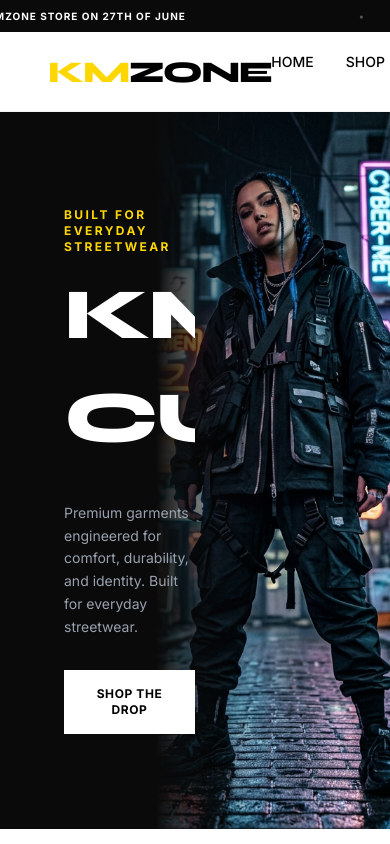
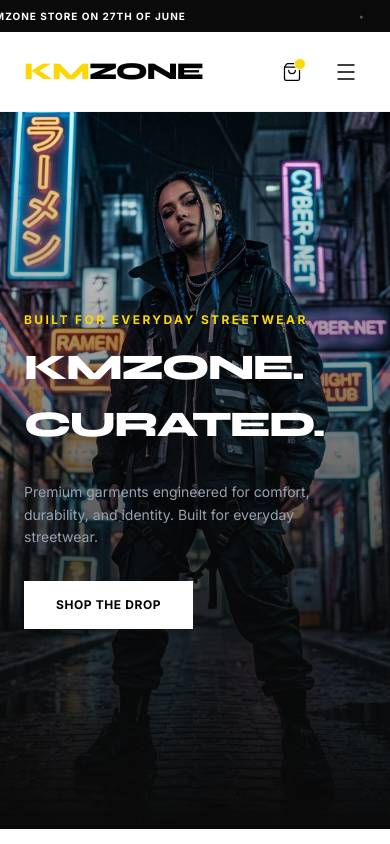
Before and after one commit to jagdishwalke13-cpu/kmzone, a Next.js app: page / in a window 390 px wide. Shown: the top 844 px of the page. Built offline with nearby package versions, Linux system fonts and the light colour scheme.

Commit message:
fix: make navbar and hero components fully mobile responsive

```diff
--- a/src/components/Hero.tsx
+++ b/src/components/Hero.tsx
@@ -94,7 +94,7 @@ export default function Hero() {
       className="w-full h-[85vh] bg-[#0A0A0A] flex relative overflow-hidden select-none"
     >
       {/* Left Side Content Box */}
-      <div className="w-1/2 h-full flex flex-col justify-center pl-16 z-20 relative text-white">
+      <div className="w-full md:w-1/2 h-full flex flex-col justify-center px-6 md:pl-16 z-20 relative text-white">
         <span
           ref={tagRef}
           className="text-[#FFD700] text-xs font-bold tracking-[0.2em] mb-4 block"
@@ -104,7 +104,7 @@ export default function Hero() {
 
         <h2
           ref={headlineRef}
-          className="text-7xl font-syne font-black leading-[1.1] mb-6 overflow-hidden text-white"
+          className="text-4xl sm:text-6xl md:text-7xl lg:text-9xl font-syne font-black leading-[1.1] mb-6 overflow-hidden text-white"
         >
           {titleWords.map((word, idx) => (
             <span key={idx} className="inline-block overflow-hidden mr-4 py-1">
@@ -134,15 +134,15 @@ export default function Hero() {
         </div>
       </div>
 
-      {/* Right Side Image (60% width) with Left Fade Overlay */}
-      <div className="absolute right-0 top-0 w-[60%] h-full z-10 pointer-events-none select-none">
+      {/* Right Side Image (Full width on mobile, 60% on desktop) with Dynamic Fade Overlay */}
+      <div className="absolute right-0 top-0 w-full md:w-[60%] h-full z-10 pointer-events-none select-none">
         <img
           src="/images/hero_model.png"
           alt="Streetwear model"
           className="w-full h-full object-cover object-top"
         />
-        {/* Linear Gradient Fade to Left to blend into black bg */}
-        <div className="absolute inset-0 bg-gradient-to-r from-[#0A0A0A] via-[#0A0A0A]/40 to-transparent w-[50%] h-full left-0 top-0" />
+        {/* Dynamic Gradient: Vertical fade on mobile, Horizontal fade on desktop */}
+        <div className="absolute inset-0 bg-gradient-to-t md:bg-gradient-to-r from-[#0A0A0A] via-[#0A0A0A]/60 md:via-[#0A0A0A]/40 to-transparent w-full md:w-[50%] h-full left-0 top-0" />
       </div>
     </section>
   );
--- a/src/components/Navbar.tsx
+++ b/src/components/Navbar.tsx
@@ -1,23 +1,26 @@
 'use client';
 
-import { Search, User, ShoppingBag } from 'lucide-react';
+import { useState } from 'react';
+import { Search, User, ShoppingBag, Menu, X } from 'lucide-react';
 
 export default function Navbar() {
+  const [isOpen, setIsOpen] = useState(false);
   const navLinks = ['HOME', 'SHOP', 'COLLECTIONS', 'ABOUT US', 'CONTACT'];
 
   return (
-    <header className="w-full h-20 bg-white text-black flex justify-between items-center px-12 sticky top-0 z-50 border-b border-gray-100">
+    <>
+      <header className="w-full h-20 bg-white text-black flex justify-between items-center px-6 md:px-12 sticky top-0 z-50 border-b border-gray-100">
 
         {/* Left: Brand Logo */}
-      <h1 className="text-3xl font-syne font-black tracking-tighter uppercase select-none">
+        <h1 className="text-2xl md:text-3xl font-syne font-black tracking-tighter uppercase select-none">
           <a href="#" className="magnetic-target flex items-center">
             <span className="text-[#FFD700]">KM</span>
             <span>ZONE</span>
           </a>
         </h1>
 
-      {/* Center: Navigation Links */}
-      <ul className="flex gap-8 text-sm font-inter font-medium">
+        {/* Center: Navigation Links (Hidden on Mobile) */}
+        <ul className="hidden md:flex gap-8 text-sm font-inter font-medium">
           {navLinks.map((link) => (
             <li key={link}>
               <a
@@ -30,23 +33,60 @@ export default function Navbar() {
           ))}
         </ul>
 
-      {/* Right: Search, User, Cart Icons */}
-      <div className="flex items-center gap-6">
-        <button className="text-black hover:text-[#FFD700] transition-colors duration-300 p-2 magnetic-target relative" aria-label="Search">
+        {/* Right: Search, User, Cart Icons & Hamburger Menu */}
+        <div className="flex items-center gap-4 md:gap-6">
+          <button className="hidden md:block text-black hover:text-[#FFD700] transition-colors duration-300 p-2 magnetic-target relative" aria-label="Search">
             <Search className="w-5 h-5" strokeWidth={1.5} />
           </button>
 
-        <button className="text-black hover:text-[#FFD700] transition-colors duration-300 p-2 magnetic-target relative" aria-label="Profile">
+          <button className="hidden md:block text-black hover:text-[#FFD700] transition-colors duration-300 p-2 magnetic-target relative" aria-label="Profile">
             <User className="w-5 h-5" strokeWidth={1.5} />
           </button>
 
           <button className="text-black hover:text-[#FFD700] transition-colors duration-300 p-2 magnetic-target relative" aria-label="Cart">
             <ShoppingBag className="w-5 h-5" strokeWidth={1.5} />
-          {/* Cart yellow dot badge */}
             <span className="absolute top-1 right-1 w-3 h-3 bg-[#FFD700] rounded-full border border-white" />
+          </button>
+
+          {/* Hamburger Menu Icon (Mobile Only) */}
+          <button
+            onClick={() => setIsOpen(!isOpen)}
+            className="md:hidden text-black hover:text-[#FFD700] transition-colors duration-300 p-2 magnetic-target relative z-50 cursor-pointer"
+            aria-label="Toggle mobile menu"
+          >
+            {isOpen ? <X className="w-6 h-6" strokeWidth={1.5} /> : <Menu className="w-6 h-6" strokeWidth={1.5} />}
           </button>
         </div>
 
       </header>
+
+      {/* Mobile Navigation Drawer */}
+      {isOpen && (
+        <div className="md:hidden fixed top-20 left-0 w-full h-[calc(100vh-80px)] bg-[#0A0A0A] text-white z-40 flex flex-col items-center justify-center gap-8 px-6 transition-all duration-300 animate-fade-in">
+          <ul className="flex flex-col gap-6 text-center text-xl font-syne font-bold tracking-wider">
+            {navLinks.map((link) => (
+              <li key={link}>
+                <a
+                  href="#"
+                  onClick={() => setIsOpen(false)}
+                  className="text-white hover:text-[#FFD700] transition-colors duration-300 py-2 block magnetic-target"
+                >
+                  {link}
+                </a>
+              </li>
+            ))}
+          </ul>
+
+          <div className="flex gap-8 mt-12 border-t border-white/10 pt-8 w-full justify-center">
+            <button className="flex items-center gap-2 text-xs font-bold text-gray-400 hover:text-white cursor-pointer" onClick={() => setIsOpen(false)}>
+              <Search className="w-4 h-4" /> SEARCH
+            </button>
+            <button className="flex items-center gap-2 text-xs font-bold text-gray-400 hover:text-white cursor-pointer" onClick={() => setIsOpen(false)}>
+              <User className="w-4 h-4" /> PROFILE
+            </button>
+          </div>
+        </div>
+      )}
+    </>
   );
 }
```
Lines whose indentation alone changed are shown as unchanged.
